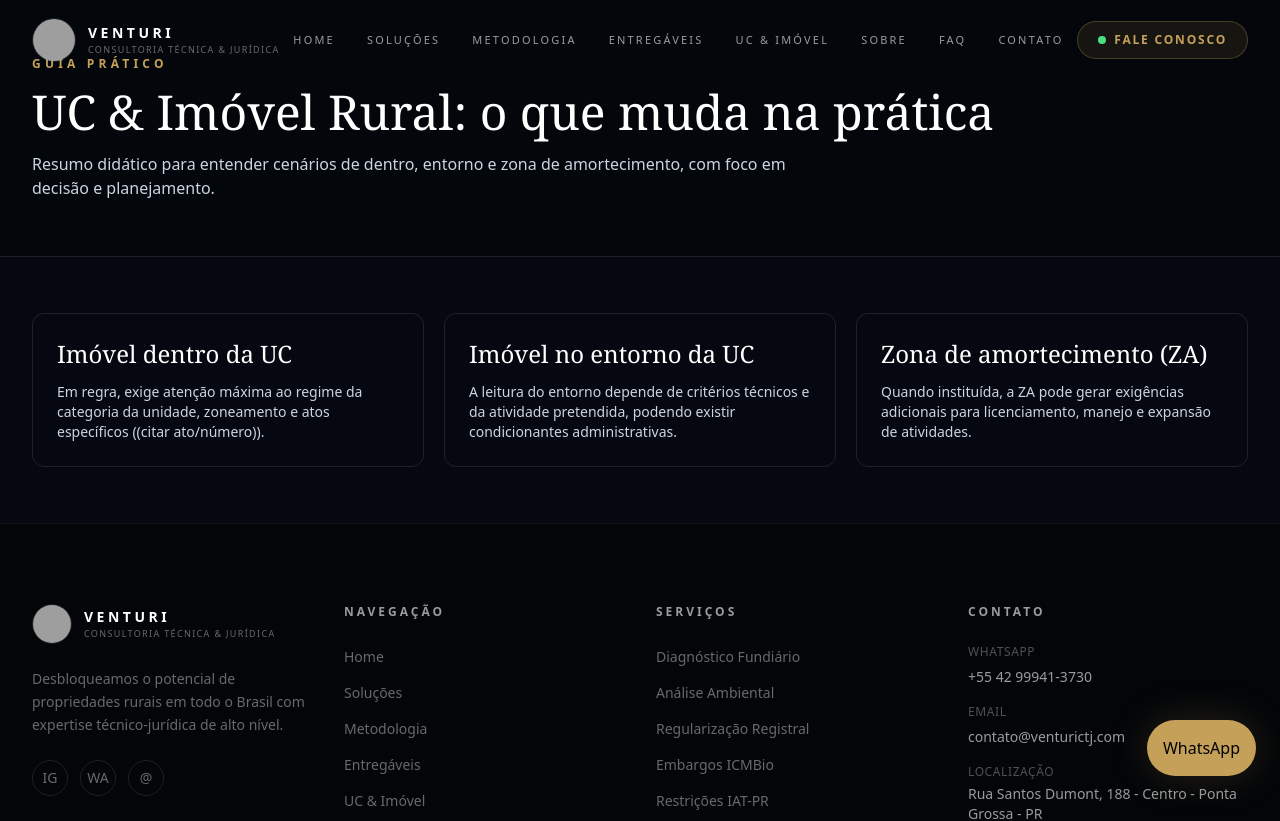
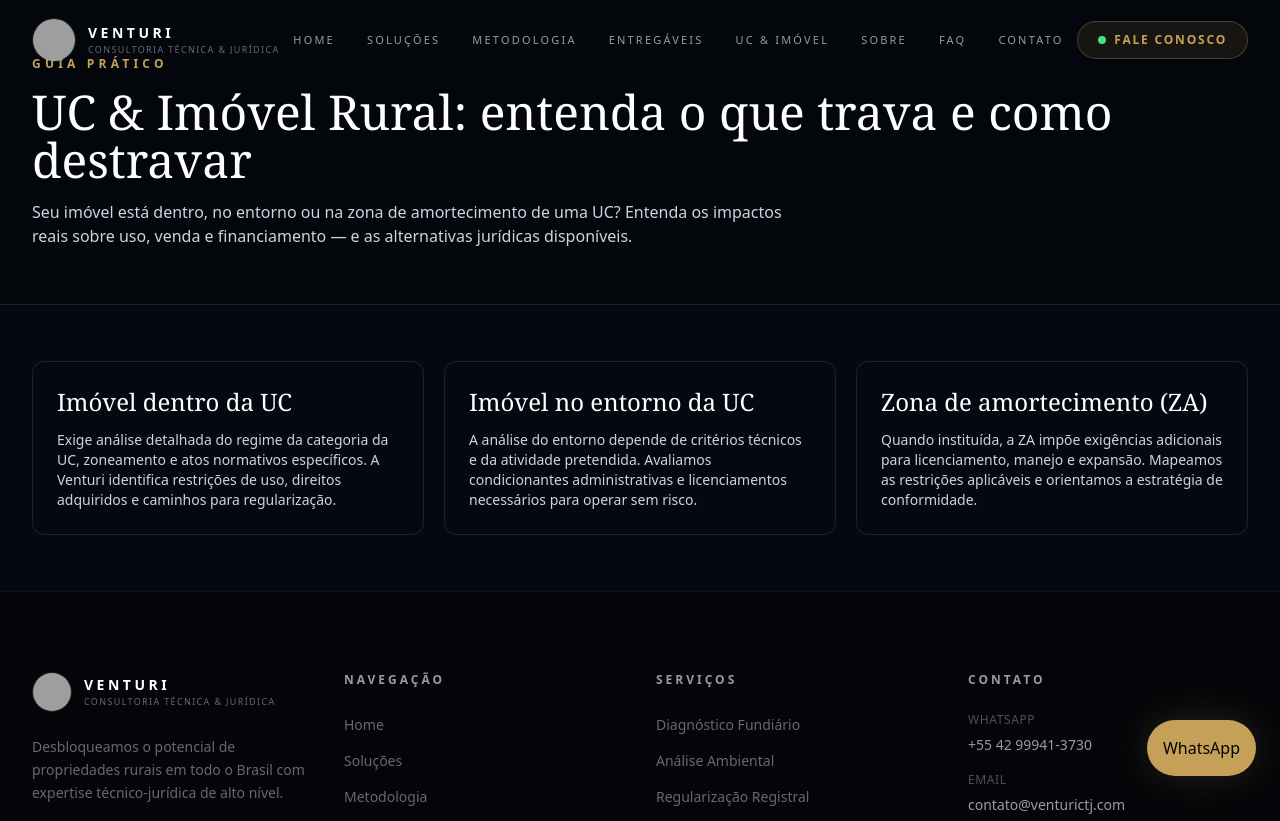
Before and after one commit to ciroramonvaz-stack/site-venturictj, a Next.js app: page /uc-imovel in a window 1280 px wide. Shown: the top 821 px of the page. Built offline with nearby package versions, Linux system fonts and the light colour scheme; grey boxes are pictures that could not be loaded; a web font is replaced by a local one.

Commit message:
copy: improve uc-imovel page texts and card descriptions

```diff
--- a/src/app/uc-imovel/page.tsx
+++ b/src/app/uc-imovel/page.tsx
@@ -6,15 +6,15 @@ export const metadata = getPageMetadata('UC & Imóvel | VENTURI');
 const cards = [
   {
     title: 'Imóvel dentro da UC',
-    text: 'Em regra, exige atenção máxima ao regime da categoria da unidade, zoneamento e atos específicos ((citar ato/número)).'
+    text: 'Exige análise detalhada do regime da categoria da UC, zoneamento e atos normativos específicos. A Venturi identifica restrições de uso, direitos adquiridos e caminhos para regularização.'
   },
   {
     title: 'Imóvel no entorno da UC',
-    text: 'A leitura do entorno depende de critérios técnicos e da atividade pretendida, podendo existir condicionantes administrativas.'
+    text: 'A análise do entorno depende de critérios técnicos e da atividade pretendida. Avaliamos condicionantes administrativas e licenciamentos necessários para operar sem risco.'
   },
   {
     title: 'Zona de amortecimento (ZA)',
-    text: 'Quando instituída, a ZA pode gerar exigências adicionais para licenciamento, manejo e expansão de atividades.'
+    text: 'Quando instituída, a ZA impõe exigências adicionais para licenciamento, manejo e expansão. Mapeamos as restrições aplicáveis e orientamos a estratégia de conformidade.'
   }
 ];
 
@@ -23,8 +23,8 @@ export default function UcImovelPage() {
     <>
       <PageHero
         kicker="Guia prático"
-        title="UC & Imóvel Rural: o que muda na prática"
-        description="Resumo didático para entender cenários de dentro, entorno e zona de amortecimento, com foco em decisão e planejamento."
+        title="UC & Imóvel Rural: entenda o que trava e como destravar"
+        description="Seu imóvel está dentro, no entorno ou na zona de amortecimento de uma UC? Entenda os impactos reais sobre uso, venda e financiamento — e as alternativas jurídicas disponíveis."
       />
       <section className="section-wrap py-14">
         <div className="grid gap-5 md:grid-cols-3">
```
